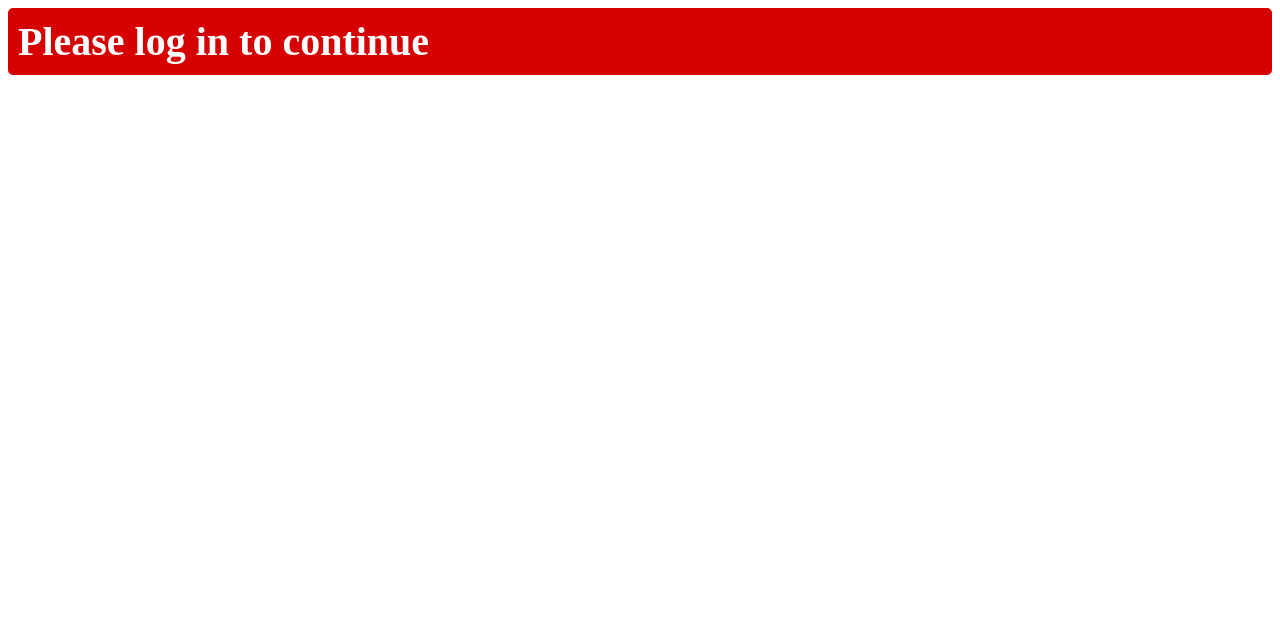
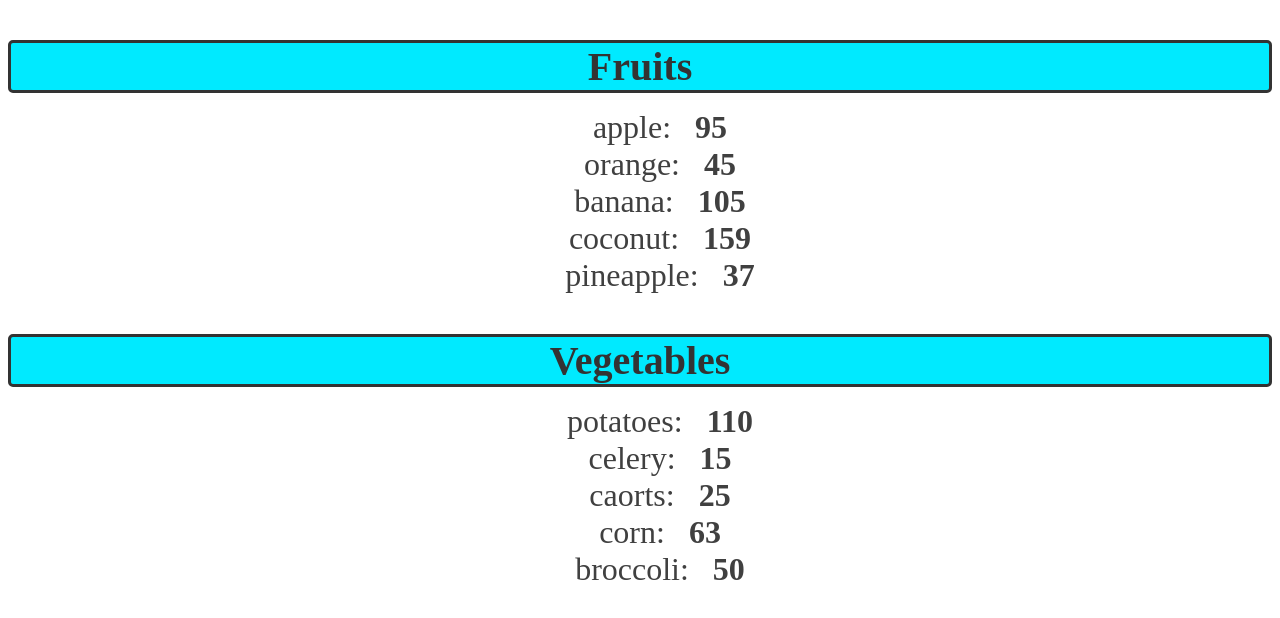
Before and after one commit to ark948/react02, a React (Vite) app: page / in a window 1280 px wide. Shown: the top 618 px of the page. Built offline with nearby package versions, Linux system fonts and the light colour scheme.

Commit message:
Lists in react

```diff
--- a/src/App.jsx
+++ b/src/App.jsx
@@ -1,10 +1,27 @@
-import UserGreeting from "./UserGreeting.jsx";
+import List from './List.jsx'
 
 function App() {
+
+    const fruits = [
+        {id: 1, name: "apple", calories: 95},
+        {id: 2, name: "orange", calories: 45},
+        {id: 3, name: "banana", calories: 105},
+        {id: 4, name: "coconut", calories: 159},
+        {id: 5, name: "pineapple", calories: 37},
+    ];
+
+    const vegetables = [
+        {id: 6, name: "potatoes", calories: 110},
+        {id: 7, name: "celery", calories: 15},
+        {id: 8, name: "caorts", calories: 25},
+        {id: 9, name: "corn", calories: 63},
+        {id: 10, name: "broccoli", calories: 50},
+    ];
+
     return(
         <>
-            <UserGreeting isLoggedIn={false} username="BroCode" />
-
+        {fruits.length > 0 && <List items={fruits} category="Fruits" />}
+        {vegetables.length > 0 && <List items={vegetables} category="Vegetables" />}
         </>
     );
 }
--- /dev/null
+++ b/src/List.jsx
@@ -0,0 +1,32 @@
+import PropTypes from 'prop-types'
+
+function List(props) {
+
+    const category = props.category;
+    const itemList = props.items;
+
+    // fruits.sort((a, b) => a.name.localeCompare(b.name)); // Alphabetical
+    // fruits.sort((a, b) => b.name.localeCompare(a.name)); // Reverse Alphabetical
+    // fruits.sort((a, b) => a.calories - b.calories); // Numeric from lowest to highest calorie
+    // fruits.sort((a, b) => b.calories - a.calories); // Reverse numberic
+
+    // const lowCalFruits = fruits.filter(fruit => fruit.calories < 100);
+    // const highCalFruits = fruits.filter(fruit => fruit.calories >= 100);
+
+    const listItems = itemList.map(item => <li key={item.id}>{item.name}: &nbsp; <b>{item.calories}</b></li>);
+
+    return(<>
+        <h3 className="list-category">{category}</h3>
+        <ol className="list-items">{listItems}</ol>
+        </>);
+
+}
+List.propTypes = {
+    category: PropTypes.string,
+    items: PropTypes.arrayOf(PropTypes.shape({id: PropTypes.number, name: PropTypes.string, calories: PropTypes.number})),
+}
+List.defaultProps = {
+    category: "Category",
+    items: [],
+}
+export default List
--- a/src/index.css
+++ b/src/index.css
@@ -1,17 +1,23 @@
-.welcome-message {
+.list-category {
     font-size: 2.5em;
-    background-color: hsl(120, 100%, 42%);
-    color: white;
-    padding: 10px;
+    font-weight: bold;
+    color: hsl(0, 0%, 20%);
+    margin-bottom: 10px;
+    text-align: center;
+    border: 3px solid;
     border-radius: 5px;
+    background-color: hsl(185, 100%, 50%);
+}
+
+.list-items li {
+    font-size: 2em;
+    list-style: none;
+    color: hsl(0, 0%, 25%);
+    text-align: center;
     margin: 0;
 }
 
-.login-prompt {
-    font-size: 2.5em;
-    background-color: hsl(0, 100%, 42%);
-    color: white;
-    padding: 10px;
-    border-radius: 5px;
-    margin: 0;
+.list-items li:hover {
+    color: hsl(0, 05, 45%);
+    cursor: pointer;
 }
```
Also changed, not shown: NOTE.txt.
